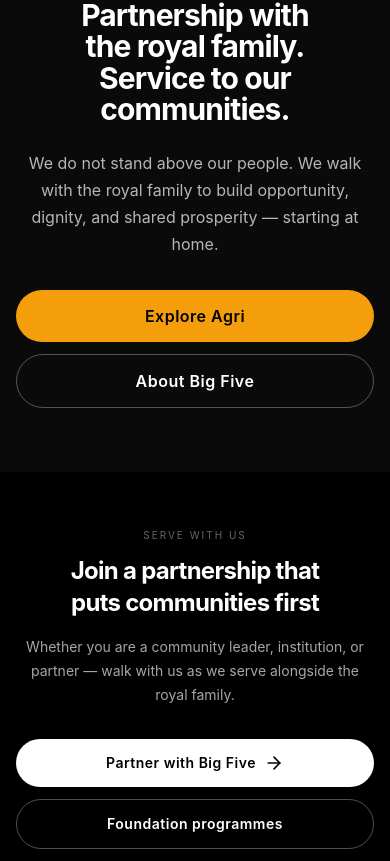
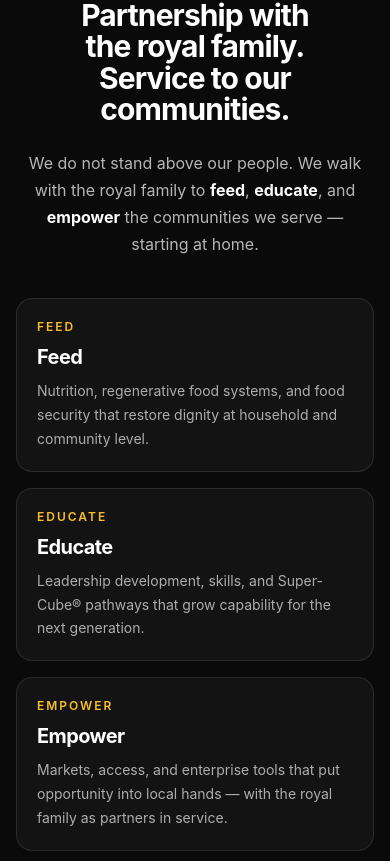
Before and after one commit to bigfivefoods/bigfivegroup-africa, a Next.js app: page /royal in a window 390 px wide. Shown: the part 5863-6724 px from the top of the page. Built offline with nearby package versions, Linux system fonts and the light colour scheme.

Commit message:
feat: Add Royal as the 10th pillar; feed · educate · empower on Royal
Register Royal in the pillars data model and Group nav, update site
copy from nine to ten pillars, and make the Royal closing section
explicit about feeding, educating, and empowering communities.

```diff
--- a/app/components/Footer.tsx
+++ b/app/components/Footer.tsx
@@ -12,7 +12,7 @@
               BIG FIVE GROUP
             </div>
             <p className="text-lg sm:text-xl font-light tracking-tight mb-3 max-w-md">
-              One Group. Nine Pillars. Infinite African Impact.
+              One Group. Ten Pillars. Infinite African Impact.
             </p>
             <p className="text-[#525252] text-sm mb-6">
               Regenerative. Sovereign. On-Chain. On-Purpose.
@@ -59,7 +59,7 @@
 
           <div className="lg:col-span-3">
             <div className="uppercase tracking-[2px] text-xs font-semibold mb-4 text-[#525252]">
-              The 9 Pillars
+              The 10 Pillars
             </div>
             <div className="grid grid-cols-2 gap-x-4 sm:gap-x-6 gap-y-2 text-sm">
               {companies.map((c) => (
--- a/app/impact/page.tsx
+++ b/app/impact/page.tsx
@@ -101,7 +101,7 @@
             accent={ACCENT}
             stats={[
               { value: "PMO", label: "Cross-business programme office" },
-              { value: "9+", label: "Pillars integrated into delivery" },
+              { value: "10", label: "Pillars integrated into delivery" },
               { value: "11", label: "Active operating nations" },
               { value: "100%", label: "Outcome-linked workstreams" },
             ]}
--- a/app/layout.tsx
+++ b/app/layout.tsx
@@ -12,7 +12,7 @@
     template: "%s | Big Five Group Africa",
   },
   description:
-    "Building Africa's future with integrity, transparency, and measurable impact. Nine pillars spanning regenerative agriculture, fortified nutrition, project delivery, ethical commerce on SupplierAdvisor®, and Super-Cube® leadership.",
+    "Building Africa's future with integrity, transparency, and measurable impact. Ten pillars spanning regenerative agriculture, fortified nutrition, royal partnership, project delivery, ethical commerce on SupplierAdvisor®, and Super-Cube® leadership.",
   keywords: [
     "Big Five Group",
     "Africa",
@@ -36,7 +36,7 @@
     locale: "en_ZA",
     url: siteUrl,
     siteName: "Big Five Group Africa",
-    title: "Big Five Group Africa | One Group. Nine Pillars. Infinite Impact.",
+    title: "Big Five Group Africa | One Group. Ten Pillars. Infinite Impact.",
     description:
       "Regenerative. Sovereign. Ethical. Building Africa's future with integrity, transparency, and measurable impact.",
     images: [
@@ -52,7 +52,7 @@
     card: "summary_large_image",
     title: "Big Five Group Africa",
     description:
-      "Regenerative. Sovereign. Ethical. Nine pillars building Africa's future.",
+      "Regenerative. Sovereign. Ethical. Ten pillars building Africa's future.",
     images: ["/home-hero.jpg"],
   },
   robots: {
--- a/app/lib/icons.tsx
+++ b/app/lib/icons.tsx
@@ -9,6 +9,7 @@
   Feather,
   Globe,
   Target,
+  Crown,
   type LucideIcon,
 } from "lucide-react";
 
@@ -23,6 +24,7 @@
   Feather,
   Globe,
   Target,
+  Crown,
 };
 
 export function CompanyIcon({
--- a/app/royal/page.tsx
+++ b/app/royal/page.tsx
@@ -227,7 +227,7 @@
 
       {/* Closing dark band */}
       <section className="bg-[#0a0a0a] py-16 sm:py-20 md:py-24 text-center px-4 sm:px-6">
-        <div className="max-w-3xl mx-auto">
+        <div className="max-w-4xl mx-auto">
           <div className="text-[#fbbf24] text-xs tracking-[3px] sm:tracking-[4px] mb-5 sm:mb-6">
             ROYAL PARTNERSHIP · COMMUNITY SERVICE
           </div>
@@ -236,22 +236,58 @@
             <br />
             Service to our communities.
           </h2>
-          <p className="text-white/70 text-base sm:text-lg md:text-xl max-w-2xl mx-auto mb-8 sm:mb-10 leading-relaxed">
-            We do not stand above our people. We walk with the royal family to build opportunity,
-            dignity, and shared prosperity — starting at home.
+          <p className="text-white/70 text-base sm:text-lg md:text-xl max-w-2xl mx-auto mb-10 sm:mb-12 leading-relaxed">
+            We do not stand above our people. We walk with the royal family to{" "}
+            <strong className="text-white font-semibold">feed</strong>,{" "}
+            <strong className="text-white font-semibold">educate</strong>, and{" "}
+            <strong className="text-white font-semibold">empower</strong> the communities we serve
+            — starting at home.
           </p>
+          <div className="grid grid-cols-1 sm:grid-cols-3 gap-4 sm:gap-5 mb-10 sm:mb-12 text-left max-w-3xl mx-auto">
+            {[
+              {
+                title: "Feed",
+                desc: "Nutrition, regenerative food systems, and food security that restore dignity at household and community level.",
+              },
+              {
+                title: "Educate",
+                desc: "Leadership development, skills, and Super-Cube® pathways that grow capability for the next generation.",
+              },
+              {
+                title: "Empower",
+                desc: "Markets, access, and enterprise tools that put opportunity into local hands — with the royal family as partners in service.",
+              },
+            ].map((item) => (
+              <div
+                key={item.title}
+                className="rounded-2xl border border-white/10 bg-white/[0.04] p-5 sm:p-6 min-w-0"
+              >
+                <div className="text-[#fbbf24] text-xs tracking-[2px] font-semibold mb-2">
+                  {item.title.toUpperCase()}
+                </div>
+                <h3 className="text-white text-xl font-semibold tracking-tight mb-2">{item.title}</h3>
+                <p className="text-white/65 text-sm leading-relaxed">{item.desc}</p>
+              </div>
+            ))}
+          </div>
           <div className="flex flex-col sm:flex-row gap-3 sm:gap-4 justify-center items-stretch sm:items-center max-w-md sm:max-w-none mx-auto">
             <Link
-              href="/agri"
+              href="/foods"
               className="premium-button inline-flex items-center justify-center gap-3 bg-[#f59e0b] text-black px-8 sm:px-10 py-3.5 sm:py-4 rounded-full text-base sm:text-lg font-semibold"
             >
-              Explore Agri
+              Feed · Foods
             </Link>
             <Link
-              href="/about"
+              href="/leadership"
               className="premium-button inline-flex items-center justify-center gap-3 border border-white/30 text-white px-8 sm:px-10 py-3.5 sm:py-4 rounded-full text-base sm:text-lg font-semibold hover:bg-white/10"
             >
-              About Big Five
+              Educate · Leadership
+            </Link>
+            <Link
+              href="/access"
+              className="premium-button inline-flex items-center justify-center gap-3 border border-white/30 text-white px-8 sm:px-10 py-3.5 sm:py-4 rounded-full text-base sm:text-lg font-semibold hover:bg-white/10"
+            >
+              Empower · Access
             </Link>
           </div>
         </div>
--- a/app/terms/page.tsx
+++ b/app/terms/page.tsx
@@ -33,7 +33,7 @@
             <li>Supply chain transparency and verification (Big Five Connect)</li>
             <li>Leadership development programmes (Super-Cube®)</li>
             <li>Donation and impact tracking platforms</li>
-            <li>Information about our eight pillars and continental operations</li>
+            <li>Information about our ten pillars and continental operations</li>
           </ul>
 
           <h2 className="text-3xl font-semibold tracking-tight mt-16 mb-6">3. User Responsibilities</h2>
```
Also changed, not shown: app/lib/companies.ts (+45 -1 lines), app/page.tsx (+5 -5 lines).
